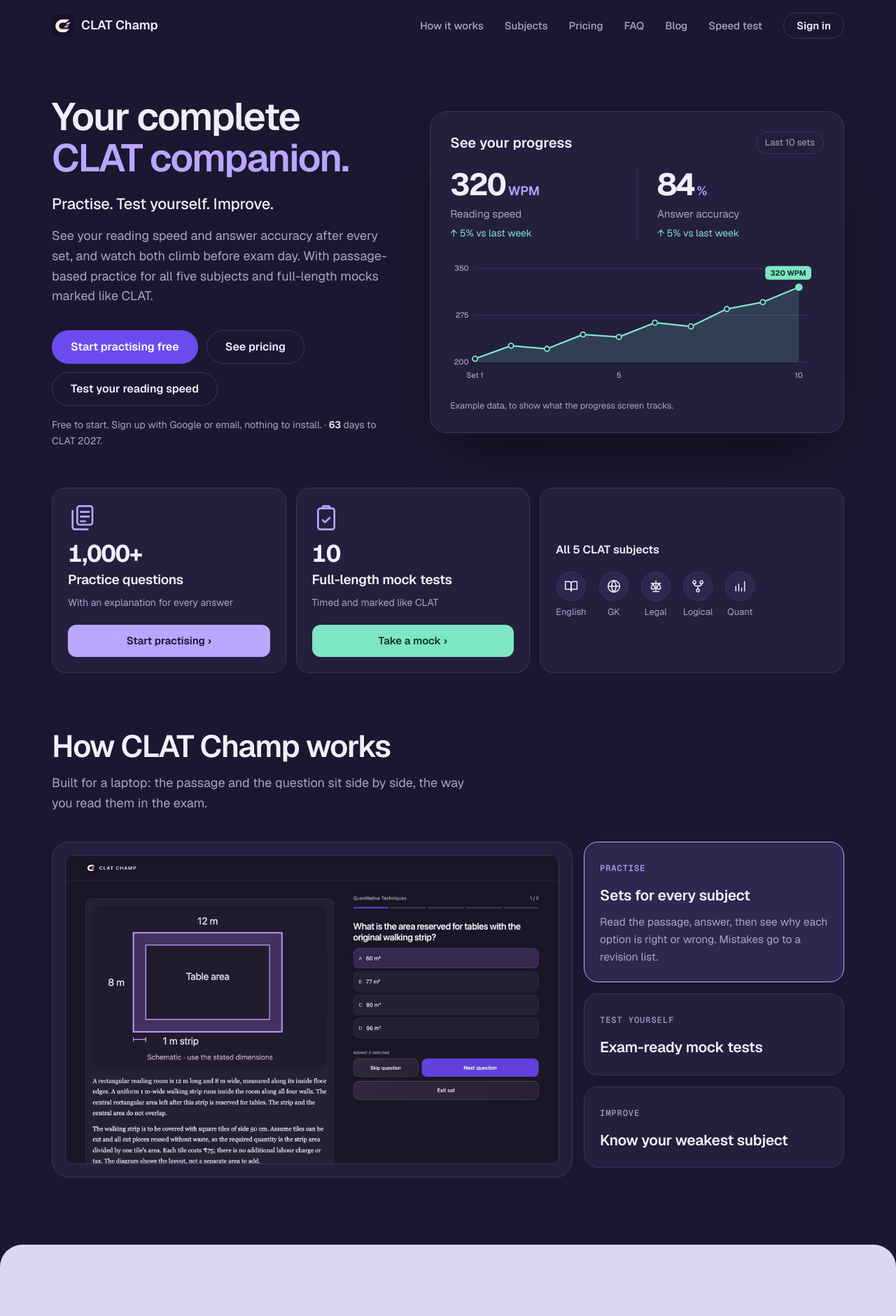
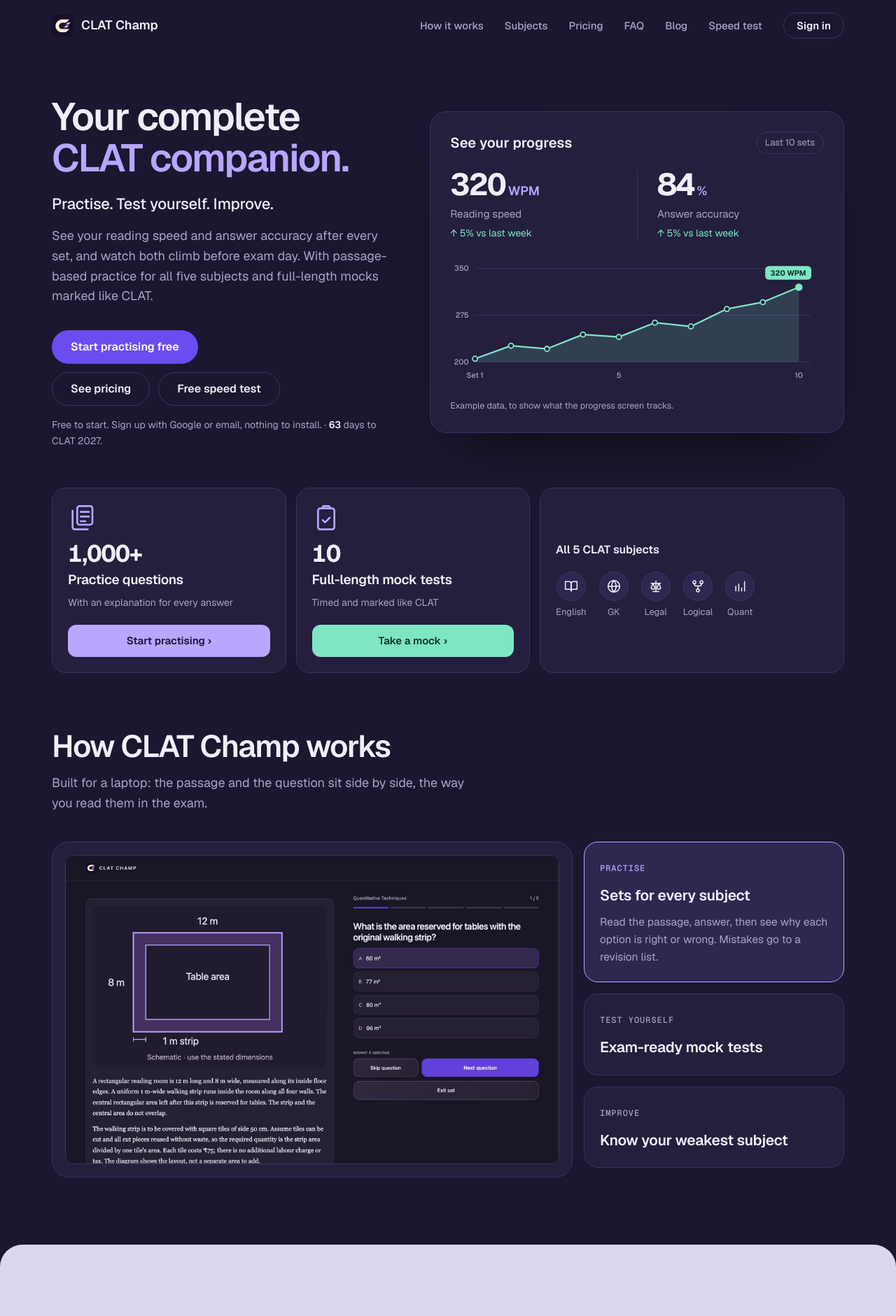
Before and after one commit to Aaditya7-codes/clatchamp-coming-soon, a Jekyll site: the page index.html, which Jekyll copies as it is, in a window 1280 px wide. Shown: the top 1881 px of the page at 70% size. Built offline with Jekyll 4.4.1, drawn with Linux system fonts in a browser that asks for light colours.

Commit message:
Speed test: show % above/below the 238 WPM average; home hero: tidy button layout, 'Free speed test' label
Co-Authored-By: Claude Sonnet 5.5 <noreply@anthropic.com>

```diff
--- a/home.css
+++ b/home.css
@@ -62,6 +62,10 @@ a:focus-visible, button:focus-visible, summary:focus-visible { outline: 2px soli
 .hero .tag { margin-top: 18px; font-size: 22px; font-weight: 500; letter-spacing: -0.01em; color: var(--night-text); }
 .hero .lede { margin-top: 14px; font-size: 18px; color: var(--night-muted); max-width: 30em; }
 .hero .cta { margin-top: 34px; display: flex; flex-wrap: wrap; gap: 12px; }
+@media (min-width: 961px) {
+  .hero .cta { display: grid; grid-template-columns: repeat(2, auto); justify-content: start; }
+  .hero .cta a:first-child { grid-column: 1 / -1; justify-self: start; }
+}
 .hero .small { margin-top: 16px; font-size: 14px; color: var(--night-muted); }
 .hero .small b { color: var(--night-text); font-weight: 600; }
 .how { padding-top: 72px !important; }
--- a/index.html
+++ b/index.html
@@ -83,7 +83,7 @@
         <div class="cta">
           <a class="pill pill-violet" href="/app/">Start practising free</a>
           <a class="pill pill-ghost" href="#pricing">See pricing</a>
-          <a class="pill pill-ghost" href="/speed-test/">Test your reading speed</a>
+          <a class="pill pill-ghost" href="/speed-test/">Free speed test</a>
         </div>
         <p class="small">Free to start. Sign up with Google or email, nothing to install.<span id="count"> · <b class="tnum" id="days">65</b> days to CLAT 2027.</span></p>
       </div>
--- a/speed-test/index.html
+++ b/speed-test/index.html
@@ -40,13 +40,13 @@ image: /assets/brand/social-preview.png
     <h2 class="st-h2">Your result</h2>
     <p id="st-warn" class="st-warn" hidden></p>
     <div class="st-nums">
-      <div><span id="r-wpm" class="st-big tnum">–</span><span class="st-lab">words per minute</span></div>
+      <div><span id="r-wpm" class="st-big tnum">–</span><span class="st-lab">words per minute</span><span id="r-wpm-vs" class="st-vs"></span></div>
       <div><span id="r-acc" class="st-big tnum">–</span><span class="st-lab">questions correct</span></div>
-      <div><span id="r-eff" class="st-big tnum">–</span><span class="st-lab">effective words per minute</span></div>
+      <div><span id="r-eff" class="st-big tnum">–</span><span class="st-lab">effective words per minute</span><span id="r-eff-vs" class="st-vs"></span></div>
     </div>
     <p class="st-explain">Effective speed is your words per minute multiplied by your accuracy. Reading fast without understanding does not score in CLAT, so this is the number to watch.</p>
     <p class="st-explain">The test always uses the same passage, so taking it again is not a fair comparison. To keep measuring, practise new passages: CLAT Champ shows your speed and accuracy after every set.</p>
-    <p class="st-explain">For comparison, a review of 190 studies found that adults read English non-fiction silently at about 238 words per minute on average, with most between 175 and 300 (<a href="https://doi.org/10.1016/j.jml.2019.104047" rel="noopener">Brysbaert, 2019</a>). There is no official CLAT reading-speed target. Five questions on one passage is a rough check, not a measurement, and legal text is denser than ordinary prose, so read your number as a starting point.</p>
+    <p class="st-explain">The comparison under your speeds uses 238 words per minute as the average. A review of 190 studies found that adults read English non-fiction silently at about that speed, with most between 175 and 300 (<a href="https://doi.org/10.1016/j.jml.2019.104047" rel="noopener">Brysbaert, 2019</a>). There is no official CLAT reading-speed target. Five questions on one passage is a rough check, not a measurement, and legal text is denser than ordinary prose, so read your number as a starting point.</p>
 
     <h3 class="st-h3">Check your answers</h3>
     <div id="st-review"></div>
--- a/speed-test/speed-test.css
+++ b/speed-test/speed-test.css
@@ -20,6 +20,10 @@
 .st-nums>div{background:var(--paper);border:1px solid var(--line-soft);border-radius:16px;padding:18px 14px;text-align:center}
 .st-big{display:block;font-size:clamp(1.8rem,5.5vw,2.8rem);font-weight:800;letter-spacing:-.04em;line-height:1.1;color:var(--ink)}
 .st-nums>div:last-child .st-big{color:var(--mint)}
+.st-vs{display:block;font-size:13px;font-weight:600;margin-top:6px;color:var(--muted)}
+.st-vs.up{color:var(--mint)}
+.st-vs.down{color:#FFC9A8}
+.st-vs:empty{display:none}
 .st-lab{display:block;color:var(--muted);font-size:13px;margin-top:6px;line-height:1.35}
 .st-explain{color:var(--ink-2);margin:0 0 14px;max-width:62ch}
 .st-explain a,.st-more a{color:var(--violet)}
@@ -35,4 +39,4 @@
 .st-more{margin-top:36px;color:var(--ink-2)}
 .st-more p{max-width:64ch}
 .st-note{color:#FFD9B3}
-@media (max-width:560px){.st-nums{grid-template-columns:1fr}.st-nums>div{display:flex;align-items:baseline;justify-content:space-between;gap:12px;text-align:left}.st-lab{margin:0}}
+@media (max-width:560px){.st-nums{grid-template-columns:1fr}.st-nums>div{display:flex;align-items:baseline;justify-content:space-between;gap:12px;text-align:left}.st-lab{margin:0}.st-vs{margin:0 0 0 auto;padding-left:12px}}
```
Also changed, not shown: speed-test/speed-test.js (+8 -0 lines).
